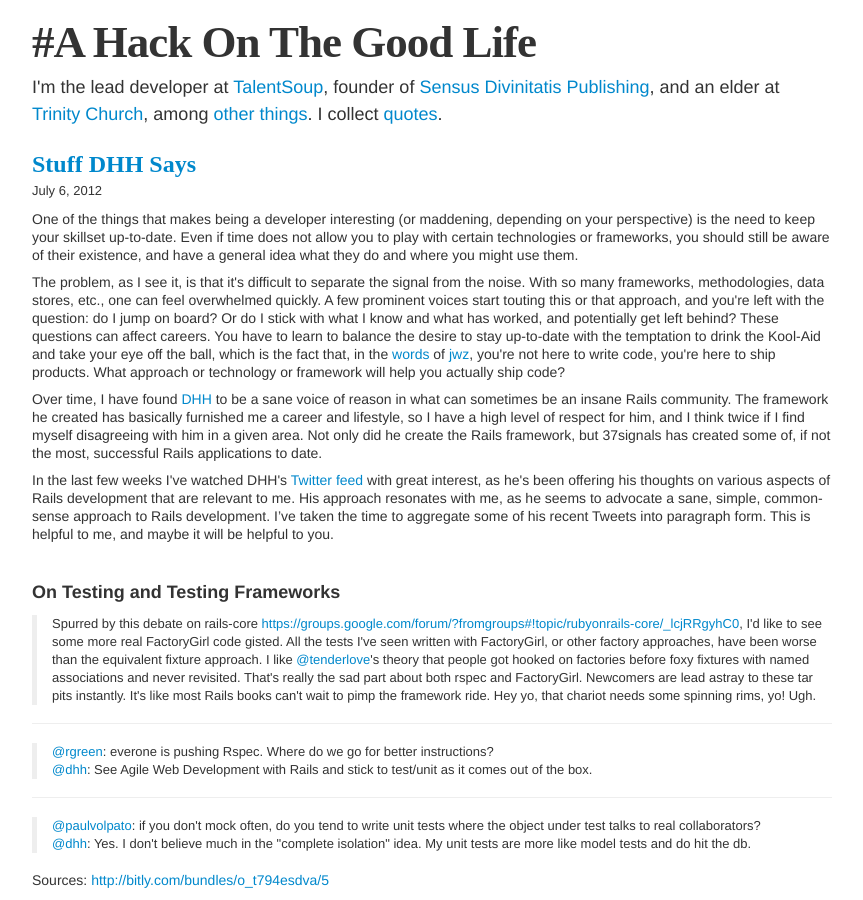
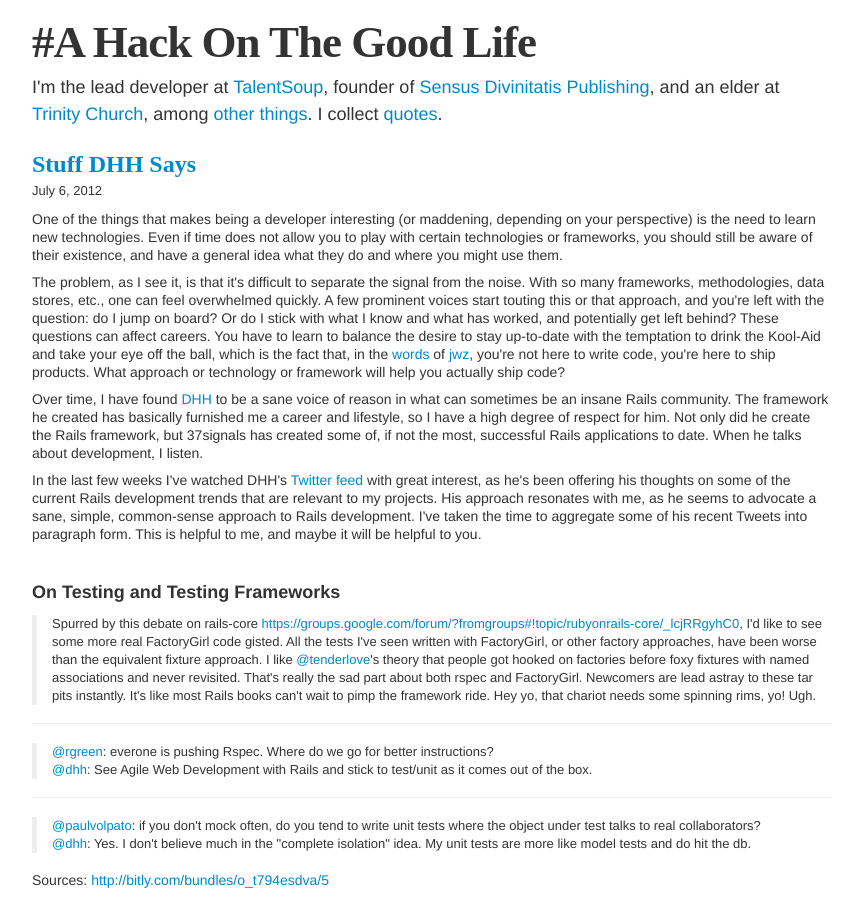
Before and after one commit to speric/speric.github.com, a Jekyll site: the page built from _posts/2012-07-06-stuff-dhh-says.markdown, in a window 1280 px wide and 900 px high. Shown: the whole window, without its empty margins (208-1071 px from the left). Built offline with Jekyll 4.4.1, drawn with Linux system fonts in a browser that asks for light colours; some web fonts are replaced; Markdown is read by kramdown in place of the engine named in the settings; comment, search, counter and statistics services are not loaded; some of the changed text lies outside the part shown.

Commit message:
HN, reworked intro.

```diff
--- a/_posts/2012-07-06-stuff-dhh-says.markdown
+++ b/_posts/2012-07-06-stuff-dhh-says.markdown
@@ -1,15 +1,16 @@
 ---
 layout: post
 title: Stuff DHH Says
+hn: http://news.ycombinator.com/item?id=4208221
 ---
-<p>One of the things that makes being a developer interesting (or maddening, depending on your perspective) is the need to keep your skillset up-to-date.  Even if time does not allow you to play with certain technologies or frameworks, you should still be aware of their existence, and have a general idea what they do and where you might use them.</p>
+<p>One of the things that makes being a developer interesting (or maddening, depending on your perspective) is the need to learn new technologies.  Even if time does not allow you to play with certain technologies or frameworks, you should still be aware of their existence, and have a general idea what they do and where you might use them.</p>
 
 <p>The problem, as I see it, is that it's difficult to separate the signal from the noise.  With so many frameworks, methodologies, data stores, etc., one can feel overwhelmed quickly. A few prominent voices start touting this or that approach, and you're left with the question: do I jump on board?  Or do I stick with what I know and what has worked, and potentially get left behind?  These questions can affect careers.  You have to learn to balance the desire to stay up-to-date with the temptation to drink the Kool-Aid and take your eye off the ball, which is the fact that, in the <a href="http://www.codersatwork.com/">words</a> of <a href="http://www.jwz.org/">jwz</a>, you're not here to write code, you're here to ship products. What approach or technology or framework will help you actually ship code?</p>
 
-<p>Over time, I have found <a href="http://david.heinemeierhansson.com/">DHH</a> to be a sane voice of reason in what can sometimes be an insane Rails community.  The framework he created has basically furnished me a career and lifestyle, so I have a high level of respect for him, and I think twice if I find myself disagreeing with him in a given area. Not only did he create the Rails framework, but 37signals has created some of, if not the most, successful Rails applications to date.</p>
+<p>Over time, I have found <a href="http://david.heinemeierhansson.com/">DHH</a> to be a sane voice of reason in what can sometimes be an insane Rails community.  The framework he created has basically furnished me a career and lifestyle, so I have a high degree of respect for him.  Not only did he create the Rails framework, but 37signals has created some of, if not the most, successful Rails applications to date.  When he talks about development, I listen.</p>
 
 <p>In the last few weeks I've watched DHH's <a href="https://twitter.com/dhh">Twitter feed</a>
-with great interest, as he's been offering his thoughts on various aspects of Rails development that are relevant to me.  His approach resonates with me, as he seems to advocate a sane, simple, common-sense approach to Rails development.  I’ve taken the time to aggregate some of his recent Tweets into paragraph form. This is helpful to me, and maybe it will be helpful to you.</p>
+with great interest, as he's been offering his thoughts on some of the current Rails development trends that are relevant to my projects.  His approach resonates with me, as he seems to advocate a sane, simple, common-sense approach to Rails development.  I've taken the time to aggregate some of his recent Tweets into paragraph form. This is helpful to me, and maybe it will be helpful to you.</p>
 <br/>
 <h3>On Testing and Testing Frameworks</h3>
 <p><blockquote>Spurred by this debate on rails-core <a href="https://groups.google.com/forum/?fromgroups#!topic/rubyonrails-core/_lcjRRgyhC0">https://groups.google.com/forum/?fromgroups#!topic/rubyonrails-core/_lcjRRgyhC0</a>, I'd like to see some more real FactoryGirl code gisted.  All the tests I've seen written with FactoryGirl, or other factory approaches, have been worse than the equivalent fixture approach. I like <a href="http://twitter.com/tenderlove">@tenderlove</a>'s theory that people got hooked on factories before foxy fixtures with named associations and never revisited.  That's really the sad part about both rspec and FactoryGirl. Newcomers are lead astray to these tar pits instantly.  It's like most Rails books can't wait to pimp the framework ride. Hey yo, that chariot needs some spinning rims, yo! Ugh.</blockquote></p>
```
